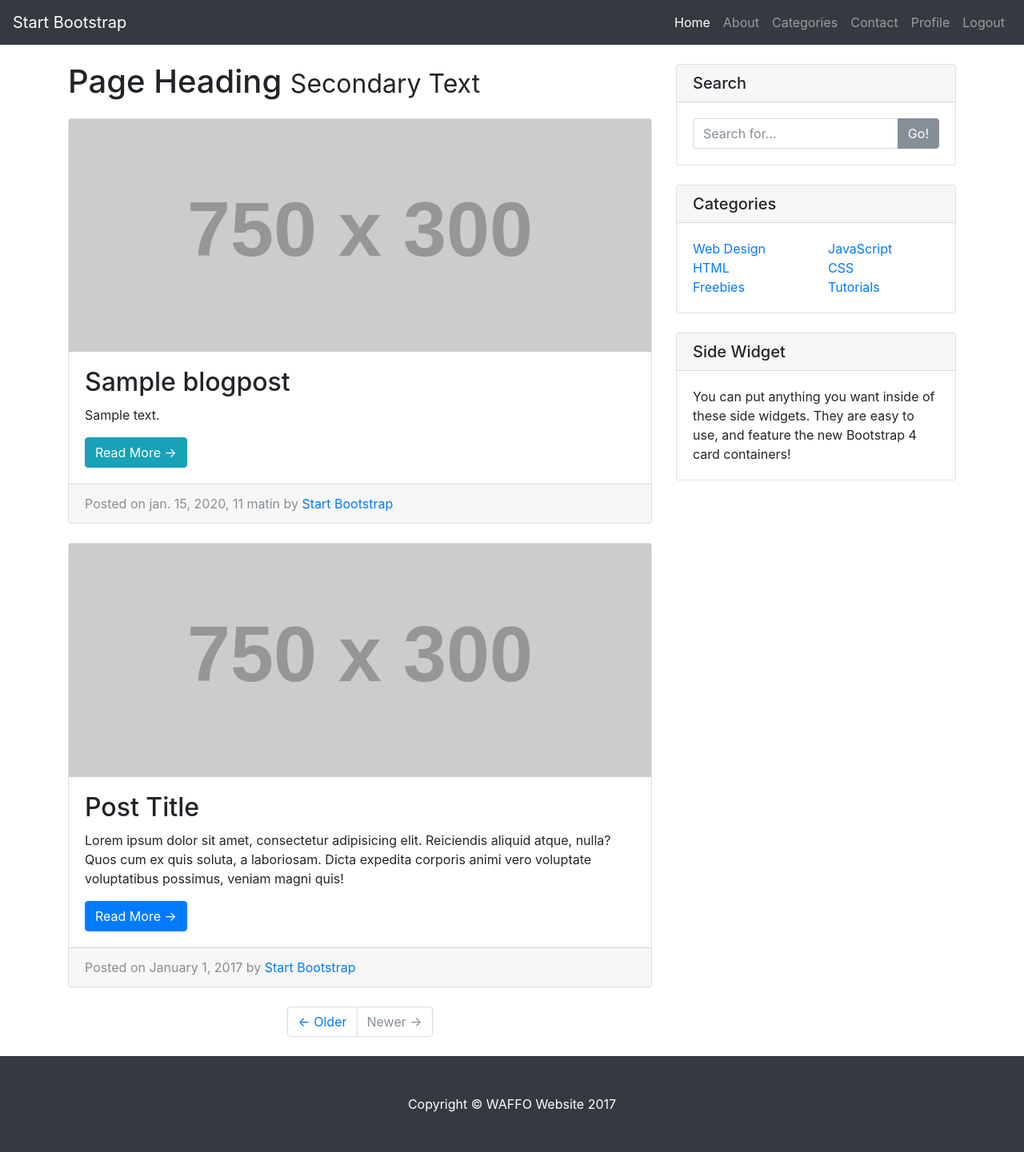
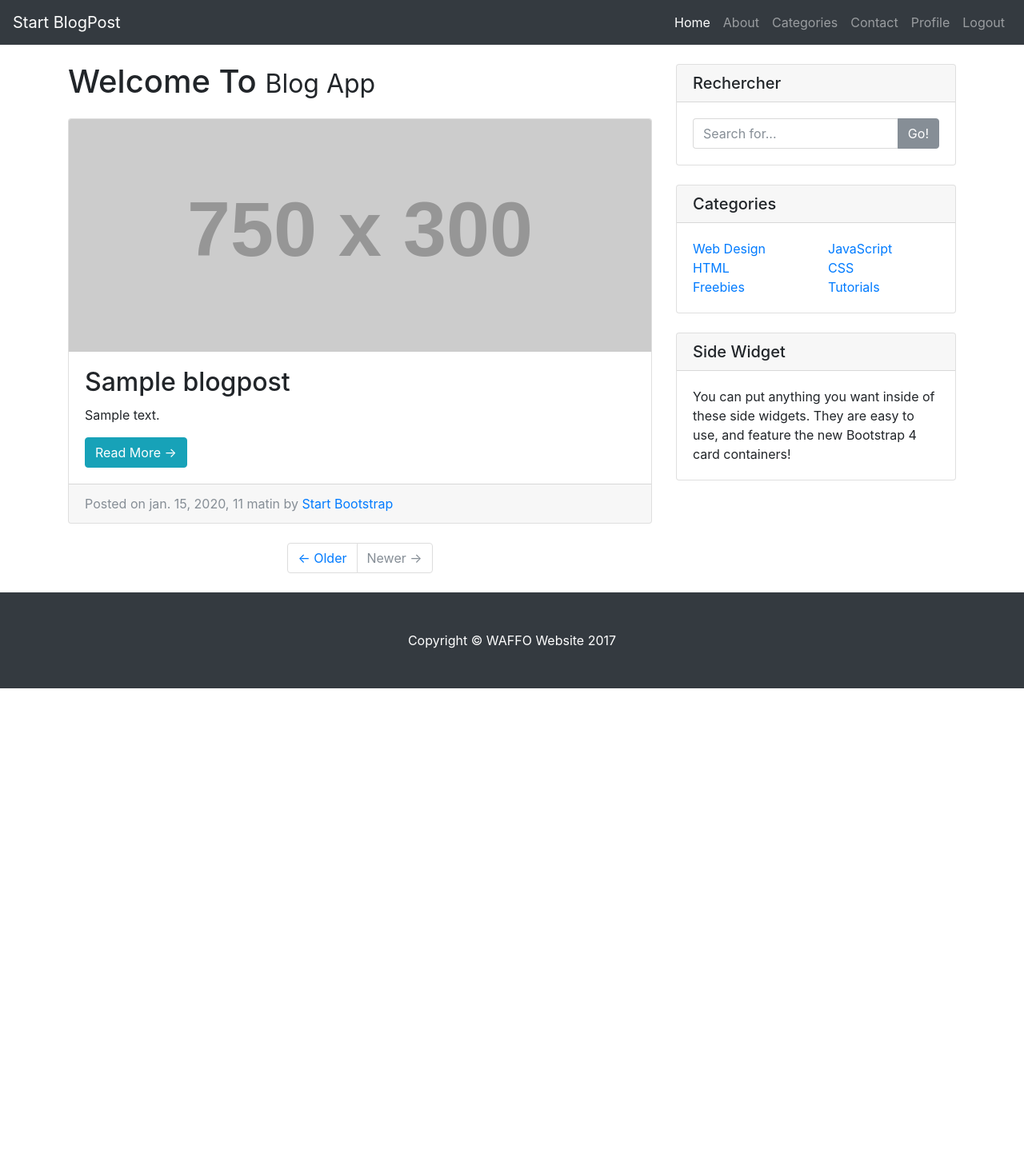
Before and after one commit to MaitreWaff/waffo, a Django app: page /blog/actualite/ in a window 1280 px wide. Shown: the whole page at 80% size. After the commit the page ends 861 px from the top, so only its background shows below. Run offline with Django 3.2, Linux system fonts and the light colour scheme; tables that the repository leaves empty hold one stand-in row (values such as "Sample post"); grey boxes labelled with a size stand in for pictures from a placeholder-image service; some libraries are stand-ins or nearby versions.

Commit message:
Personalisation de l Acceuil du Blog. Suite.

```diff
--- a/blog/models.py
+++ b/blog/models.py
@@ -1,3 +1,5 @@
+from time import time
+
 from django.db import models
 
 # CONSTANTES
@@ -7,18 +9,22 @@ MAX_TAG_LENGTH  = 50
 MAX_L_TITRE     = 150
 MAX_L_CONTENU   = 1000
 
+# Retourne le Nom De l'Image telechargee.
+def get_upload_file_name(instance, filename):
+    return "uploaded_files/blogimages/%s_%s" % (str(time()).replace('.', '_'), filename)
 # Create your models here.
 
 class Blog(models.Model):
     auteur      = models.CharField(max_length=MAX_L_AUTHEUR) # User proprietaire du blog.
     sujet       = models.TextField(max_length=MAX_SUJET_LENGTH, null=True)
-    # illustration = models.ImageField()
+    illustration = models.FileField(upload_to=get_upload_file_name, blank=True)
 
     def __unicode__(self):
         return "%s" % self.auteur
 
 class BlogPost(models.Model):
     titre       = models.CharField(max_length=MAX_L_TITRE)
+    image       = models.FileField(upload_to=get_upload_file_name, blank=True)
     contenu     = models.TextField(max_length=MAX_L_CONTENU, default="(Empty.)") # description
     date_post   = models.DateTimeField('Created On', auto_now_add=True)
     blog        = models.ForeignKey(Blog)
@@ -47,8 +53,9 @@ class Tag(models.Model):
 
 class SectionAbstract(models.Model):
     numero_dordre   = models.IntegerField(default=0) # chapitre #
+    image           = models.FileField(upload_to=get_upload_file_name, blank=True)
     titre           = models.CharField(max_length=MAX_L_TITRE)
-    illustration    = models.CharField(max_length=MAX_L_TITRE, blank=True)  # image
+    illustration    = models.FileField(upload_to=get_upload_file_name, blank=True)  # image
     paragraphe      = models.TextField(blank=True)
 
 
--- a/templates/blog/blog-home-base.html
+++ b/templates/blog/blog-home-base.html
@@ -9,7 +9,7 @@
     <meta name="description" content="">
     <meta name="author" content="">
 
-    <title>Blog Home - {% block title %}Start Bootstrap Template{% endblock %}</title>
+    <title>Blog Home | {% block title %}{% endblock %}</title>
 
     <!-- Bootstrap core CSS -->
     <link href="{% static 'assets/css/bootstrap.min.css' %}" rel="stylesheet">
@@ -26,7 +26,7 @@
 
     <!-- Navigation -->
     <nav class="navbar navbar-expand-lg navbar-dark bg-dark fixed-top">
-        <a class="navbar-brand" href="#">Start Bootstrap</a>
+        <a class="navbar-brand" href="#">Start BlogPost</a>
         <button class="navbar-toggler" type="button" data-toggle="collapse" data-target="#navbarResponsive" aria-controls="navbarResponsive" aria-expanded="false" aria-label="Toggle navigation">
             <span class="navbar-toggler-icon"></span>
         </button>
@@ -67,7 +67,7 @@
 
                 <!-- Search Widget -->
                 <div class="card my-4">
-                    <h5 class="card-header">Search</h5>
+                    <h5 class="card-header">Rechercher</h5>
                     <div class="card-body">
                         <div class="input-group">
                             <input type="text" class="form-control" placeholder="Search for...">
--- a/templates/blog/blog-home.html
+++ b/templates/blog/blog-home.html
@@ -1,15 +1,16 @@
 {% extends 'blog/blog-home-base.html' %}
 
-{% block title %} Fil D'Actualite {% endblock %}
+{% block title %} News Feed {% endblock %}
 
 <!-- Blog Entries Column -->
 {% block posts %}
 
+    <div class="col-md-8">
+
+        <h1 class="my-4">Welcome To <small>Blog App</small></h1>
+
         {% for post in posts %}
 
-    <div class="col-md-8">
-
-        <h1 class="my-4">Page Heading <small>Secondary Text</small></h1>
 
                 <!-- Blog Post -->
                 <div class="card mb-4">
@@ -24,34 +25,8 @@
                     </div>
                 </div>
 
-        <!-- Blog Post -->
-        <div class="card mb-4">
-            <img class="card-img-top" src="http://placehold.it/750x300" alt="Card image cap">
-            <div class="card-body">
-                <h2 class="card-title">Post Title</h2>
-                <p class="card-text">Lorem ipsum dolor sit amet, consectetur adipisicing elit. Reiciendis aliquid atque, nulla? Quos cum ex quis soluta, a laboriosam. Dicta expedita corporis animi vero voluptate voluptatibus possimus, veniam magni quis!</p>
-                <a href="#" class="btn btn-primary">Read More &rarr;</a>
-            </div>
-            <div class="card-footer text-muted">
-                Posted on January 1, 2017 by <a href="#">Start Bootstrap</a>
-            </div>
-        </div>
-
-        <!-- Pagination -->
-        <ul class="pagination justify-content-center mb-4">
-            <li class="page-item"><a class="page-link" href="#">&larr; Older</a></li>
-            <li class="page-item disabled"><a class="page-link" href="#">Newer &rarr;</a></li>
-        </ul>
-
-    </div>
-
-
 
         {% empty %}
-
-    <div class="col-md-8">
-
-        <h1 class="my-4">No Content <small>Found Here.</small></h1>
 
                 <!-- Blog Post -->
                 <div class="card mb-4">
@@ -66,18 +41,18 @@
                     </div>
                 </div>
 
+
+        {% endfor %}
+
         <!-- Pagination -->
         <ul class="pagination justify-content-center mb-4">
             <li class="page-item"><a class="page-link" href="#">&larr; Older</a></li>
             <li class="page-item disabled"><a class="page-link" href="#">Newer &rarr;</a></li>
         </ul>
 
-    </div>
 
 
-
-{% endfor %}
-
+    </div>
 {% endblock %}
 
 
```
Also changed, not shown: profiles/models.py (+7 -0 lines). Lines whose indentation alone changed are shown as unchanged.
